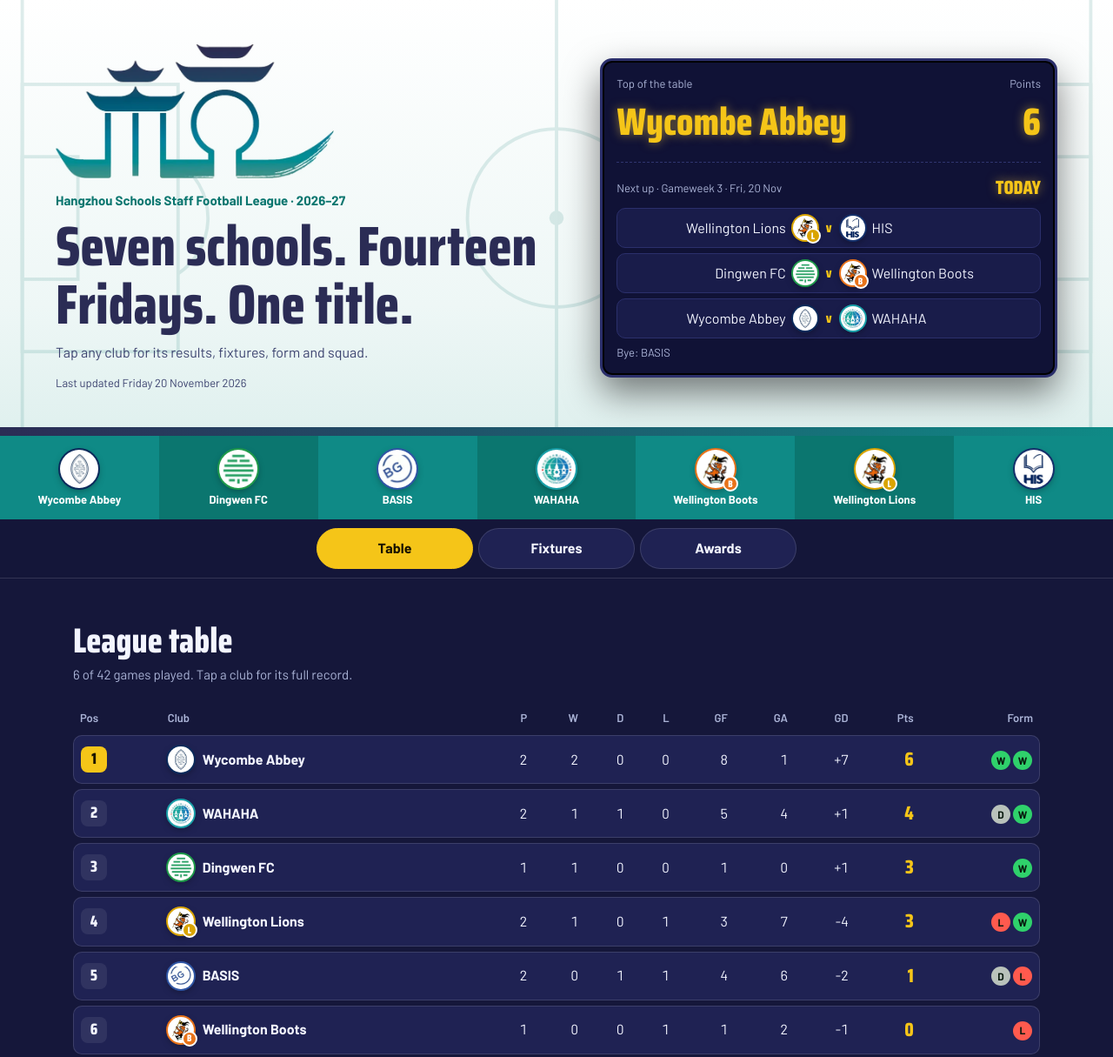
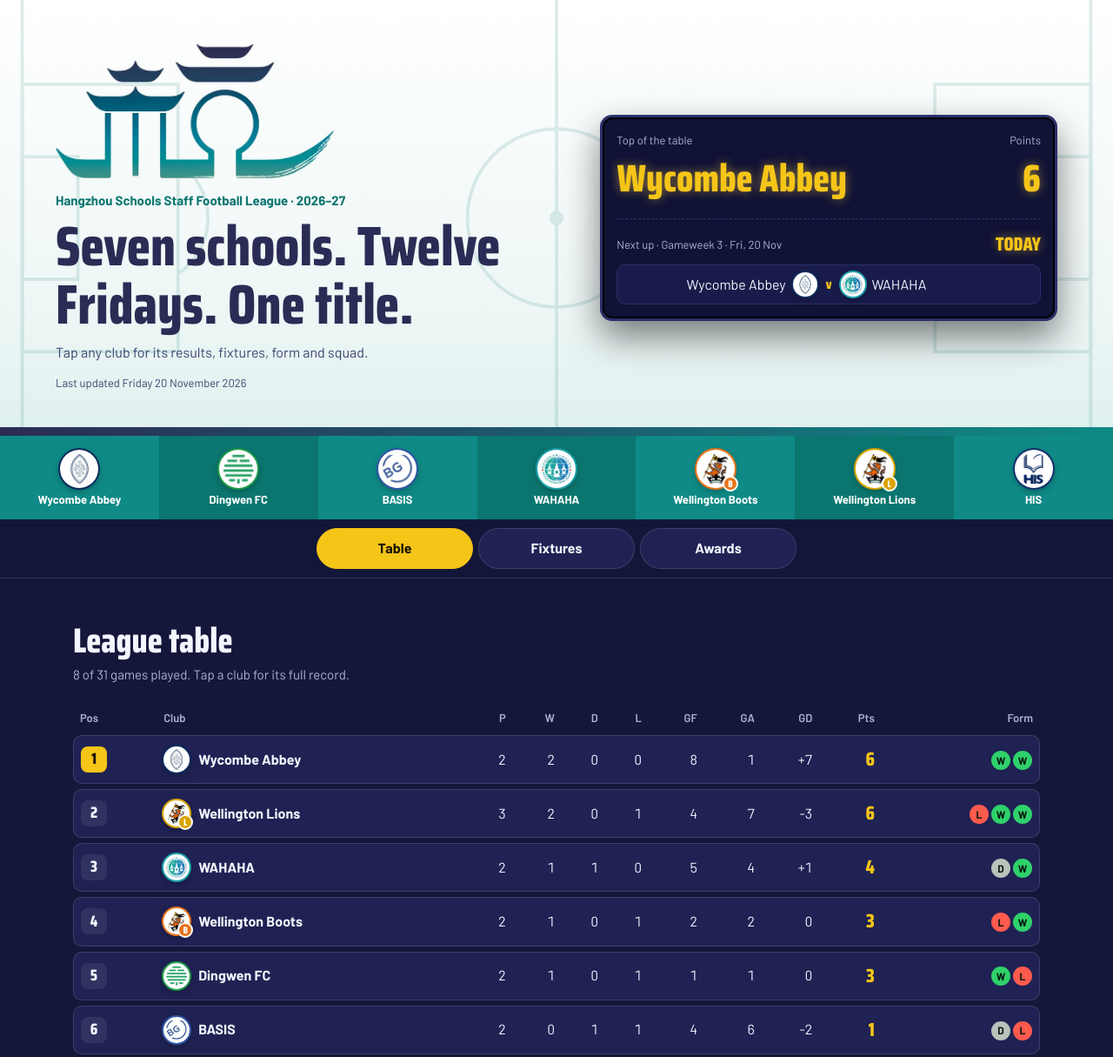
Before and after one commit to MrM2026-2027/hz-league, a plain HTML site: page index.html in a window 1280 px wide. Shown: the top 1215 px of the page at 87% size. Drawn offline with Linux system fonts and the light colour scheme.

Commit message:
Apply revised 2026-27 fixtures and Gameweek 3 results
From the revised HSSFL fixture list: Gameweek 3 was 13 Nov with
Wellington Lions 1-0 HIS and Dingwen FC 0-1 Wellington Boots; Wycombe
Abbey v WAHAHA is rearranged to 20 Nov. After the winter break the
season now runs Gameweeks 8-12 (two games a week) and ends 23 April.

Matches can carry their own date, and Next up now follows the next
unplayed match rather than the gameweek date.

Co-Authored-By: Claude Opus 5.5 <noreply@anthropic.com>
Claude-Session: https://claude.ai/code/session_01JQ7wJdtBc1SUvfHPWFRU2q

```diff
--- a/app.js
+++ b/app.js
@@ -16,7 +16,7 @@ const T = {};
 for (const [id, t] of Object.entries(D.teams)) T[id] = {n: t.name, s: t.short, c: t.colour, l: t.logo, p: t.badgeLetter || ''};
 const GW = D.gameweeks;
 const M = [];
-GW.forEach(g => g.matches.forEach(m => M.push({gw: g.gameweek, d: g.date, h: m.home, a: m.away, sc: m.score, ff: !!m.forfeit, ph: m.photo || '', cap: m.caption || '', k: g.gameweek + '-' + m.home + '-' + m.away})));
+GW.forEach(g => g.matches.forEach(m => M.push({gw: g.gameweek, d: m.date || g.date, gd: g.date, h: m.home, a: m.away, sc: m.score, ff: !!m.forfeit, ph: m.photo || '', cap: m.caption || '', k: g.gameweek + '-' + m.home + '-' + m.away})));
 const res = m => m.sc ? [m.sc[0], m.sc[1], m.ff ? 'ff' : ''] : null;
 // player row: [name, apps, goals, assists, cleanSheets, goals+assists, team]
 const PLAYERS = {}, ALL = [];
@@ -109,11 +109,12 @@ function render() {
   const st = table(), played = M.filter(res).length;
   $('tsub').textContent = `${played} of ${M.length} games played. Tap a club for its full record.`;
   document.querySelector('#tbl tbody').innerHTML = st.map(s => `<tr data-t="${s.id}" class="${s.pos == 1 && s.pts ? 'top' : ''}"><td><span class="pos">${s.pos}</span></td><td class="tm"><button data-t="${s.id}">${crest(s.id, 30)}<span class="full">${T[s.id].n}</span><span class="sh">${T[s.id].s}</span></button></td><td>${s.p}</td><td>${s.w}</td><td>${s.d}</td><td>${s.l}</td><td class="hx">${s.gf}</td><td class="hx">${s.ga}</td><td>${sg(s.gd)}</td><td class="pts">${s.pts}</td><td>${form(s.f)}</td></tr>`).join('');
-  const nxt = GW.findIndex(g => days(g.date) >= 0), L = st[0];
+  const L = st[0], up = M.filter(m => !res(m) && days(m.d) >= 0), nd = up.length ? up.reduce((x, m) => m.d < x ? m.d : x, up[0].d) : null;
   let b = `<div class="row"><div><div class="lab">Top of the table</div><div class="lcd big">${T[L.id].n}</div></div><div style="text-align:right"><div class="lab">Points</div><div class="lcd big">${L.pts}</div></div></div>`;
-  if (nxt >= 0) {
-    const g = GW[nxt], d = days(g.date);
-    b += `<div class="nx"><div class="row"><span class="lab">Next up · Gameweek ${g.gameweek} · ${fd(g.date)}</span><span class="lcd" style="font-size:22px">${d == 0 ? 'TODAY' : d == 1 ? '1 day' : d + ' days'}</span></div>${g.matches.map(m => `<button data-t="${m.home}"><span class="h">${T[m.home].n} ${crest(m.home, 28)}</span><span class="vs">v</span><span class="a">${crest(m.away, 28)} ${T[m.away].n}</span></button>`).join('')}${g.bye ? `<div class="lab">Bye: ${T[g.bye].n}</div>` : ''}</div>`;
+  if (nd) {
+    const ms = up.filter(m => m.d == nd), d = days(nd), gws = [...new Set(ms.map(m => m.gw))], g = GW.find(x => x.gameweek == gws[0]);
+    const full = gws.length == 1 && ms.length == g.matches.length;
+    b += `<div class="nx"><div class="row"><span class="lab">Next up · Gameweek ${gws.join(' & ')} · ${fd(nd)}</span><span class="lcd" style="font-size:22px">${d == 0 ? 'TODAY' : d == 1 ? '1 day' : d + ' days'}</span></div>${ms.map(m => `<button data-t="${m.h}"><span class="h">${T[m.h].n} ${crest(m.h, 28)}</span><span class="vs">v</span><span class="a">${crest(m.a, 28)} ${T[m.a].n}</span></button>`).join('')}${full && g.bye ? `<div class="lab">Bye: ${T[g.bye].n}</div>` : ''}</div>`;
   } else b += `<div class="nx"><div class="lab">Season complete</div></div>`;
   $('board').innerHTML = b;
   renderGws(); renderGw();
@@ -131,12 +132,14 @@ function mrow(m) {
   let x = '';
   if (r && r[2] == 'ff') x = '<div class="note">★ Awarded by forfeit</div>';
   if (!r && past) x = '<div class="note">Played – result to follow</div>';
+  if (m.d != m.gd) x += `<div class="note">${r || past ? 'Played' : 'Rearranged to'} ${fd(m.d, {weekday: 'long', day: 'numeric', month: 'long'})}</div>`;
   if (m.ph) x += `<button class="mph" data-m="${m.k}"><img src="${m.ph}" alt="" loading="lazy"><span>Match photo</span></button>`;
   return `<div class="m${m.ph ? ' has-ph' : ''}"><button class="t h" data-t="${m.h}">${T[m.h].n} ${crest(m.h, 28)}</button>${mid}<button class="t" data-t="${m.a}">${crest(m.a, 28)} ${T[m.a].n}</button>${x}</div>`;
 }
 function renderGw() {
   const g = GW[cur], ms = M.filter(m => m.gw == g.gameweek), n = ms.filter(res).length, d = days(g.date);
-  const tag = n == ms.length ? '<span class="tag ft">Full time</span>' : d < 0 ? '<span class="tag aw">Results to follow</span>' : `<span class="tag">${d == 0 ? 'Today' : 'In ' + d + ' day' + (d == 1 ? '' : 's')}</span>`;
+  const fut = ms.filter(m => !res(m) && days(m.d) >= 0).map(m => days(m.d)).sort((p, q) => p - q);
+  const tag = n == ms.length ? '<span class="tag ft">Full time</span>' : fut.length && n ? `<span class="tag">${n} of ${ms.length} played · next ${fut[0] == 0 ? 'today' : 'in ' + fut[0] + ' day' + (fut[0] == 1 ? '' : 's')}</span>` : d < 0 ? '<span class="tag aw">Results to follow</span>' : `<span class="tag">${d == 0 ? 'Today' : 'In ' + d + ' day' + (d == 1 ? '' : 's')}</span>`;
   $('gw').innerHTML = `<div class="gwh"><h3>Gameweek ${g.gameweek}</h3><span>${fd(g.date, {weekday: 'long', day: 'numeric', month: 'long', year: 'numeric'})} ${tag}</span></div>${ms.map(mrow).join('')}${g.bye ? `<div class="bye">${crest(g.bye, 20)} ${T[g.bye].n} have the bye</div>` : ''}${g.note ? `<div class="brk">${esc(g.note)}</div>` : ''}`;
 }
 
--- a/data/league.json
+++ b/data/league.json
@@ -70,11 +70,11 @@
     },
     {
       "gameweek": 3,
-      "date": "2026-11-20",
+      "date": "2026-11-13",
       "matches": [
-        { "home": "WLI", "away": "HIS", "score": null },
-        { "home": "DIN", "away": "WBO", "score": null },
-        { "home": "WYC", "away": "WAH", "score": null }
+        { "home": "WLI", "away": "HIS", "score": [1, 0] },
+        { "home": "DIN", "away": "WBO", "score": [0, 1] },
+        { "home": "WYC", "away": "WAH", "score": null, "date": "2026-11-20" }
       ],
       "bye": "BAS"
     },
@@ -123,71 +123,46 @@
       "gameweek": 8,
       "date": "2027-02-26",
       "matches": [
-        { "home": "DIN", "away": "BAS", "score": null },
         { "home": "WLI", "away": "WAH", "score": null },
         { "home": "WYC", "away": "WBO", "score": null }
       ],
-      "bye": "HIS"
+      "bye": "BAS"
     },
     {
       "gameweek": 9,
       "date": "2027-03-12",
       "matches": [
-        { "home": "WLI", "away": "WYC", "score": null },
-        { "home": "WAH", "away": "BAS", "score": null },
-        { "home": "HIS", "away": "DIN", "score": null }
+        { "home": "WLI", "away": "WBO", "score": null },
+        { "home": "WAH", "away": "BAS", "score": null }
       ],
-      "bye": "WBO"
+      "bye": "WYC"
     },
     {
       "gameweek": 10,
       "date": "2027-03-26",
       "matches": [
-        { "home": "WAH", "away": "HIS", "score": null },
-        { "home": "BAS", "away": "WYC", "score": null },
-        { "home": "WBO", "away": "WLI", "score": null }
+        { "home": "WAH", "away": "WBO", "score": null },
+        { "home": "BAS", "away": "WYC", "score": null }
       ],
-      "bye": "DIN"
+      "bye": "WLI"
     },
     {
       "gameweek": 11,
       "date": "2027-04-09",
       "matches": [
         { "home": "BAS", "away": "WBO", "score": null },
-        { "home": "WYC", "away": "HIS", "score": null },
-        { "home": "DIN", "away": "WAH", "score": null }
+        { "home": "WYC", "away": "WLI", "score": null }
       ],
-      "bye": "WLI"
+      "bye": "WAH"
     },
     {
       "gameweek": 12,
       "date": "2027-04-23",
       "matches": [
-        { "home": "WYC", "away": "DIN", "score": null },
-        { "home": "HIS", "away": "WBO", "score": null },
+        { "home": "WAH", "away": "WYC", "score": null },
         { "home": "WLI", "away": "BAS", "score": null }
       ],
-      "bye": "WAH"
-    },
-    {
-      "gameweek": 13,
-      "date": "2027-05-07",
-      "matches": [
-        { "home": "WBO", "away": "WAH", "score": null },
-        { "home": "DIN", "away": "WLI", "score": null },
-        { "home": "BAS", "away": "HIS", "score": null }
-      ],
-      "bye": "WYC"
-    },
-    {
-      "gameweek": 14,
-      "date": "2027-05-21",
-      "matches": [
-        { "home": "HIS", "away": "WLI", "score": null },
-        { "home": "WBO", "away": "DIN", "score": null },
-        { "home": "WAH", "away": "WYC", "score": null }
-      ],
-      "bye": "BAS"
+      "bye": "WBO"
     }
   ],
   "players": {
--- a/index.html
+++ b/index.html
@@ -13,7 +13,7 @@
 <meta name="mobile-web-app-capable" content="yes">
 <meta name="apple-mobile-web-app-title" content="HZ League">
 <meta name="apple-mobile-web-app-status-bar-style" content="black-translucent">
-<link rel="stylesheet" href="style.css?v=7">
+<link rel="stylesheet" href="style.css?v=8">
 </head>
 <body>
 <header class="hero band">
@@ -26,7 +26,7 @@
     <div>
       <img class="hz" src="img/hangzhou.webp" alt="Hangzhou">
       <div class="kick">Hangzhou Schools Staff Football League · 2026–27</div>
-      <h1>Seven schools. Fourteen Fridays. One title.</h1>
+      <h1>Seven schools. Twelve Fridays. One title.</h1>
       <p>Tap any club for its results, fixtures, form and squad.</p>
       <div class="upd" id="upd"></div>
     </div>
@@ -62,6 +62,6 @@
 <div class="sheet mview" id="mview" role="dialog" aria-modal="true" aria-label="Match photo"><div class="bd" data-mclose></div><div class="mpanel" id="mpanel"></div></div>
 <div class="sheet" id="sheet" role="dialog" aria-modal="true" aria-label="Club details"><div class="bd" data-close></div><div class="panel" id="panel"></div></div>
 
-<script src="app.js?v=7" defer></script>
+<script src="app.js?v=8" defer></script>
 </body>
 </html>
```
